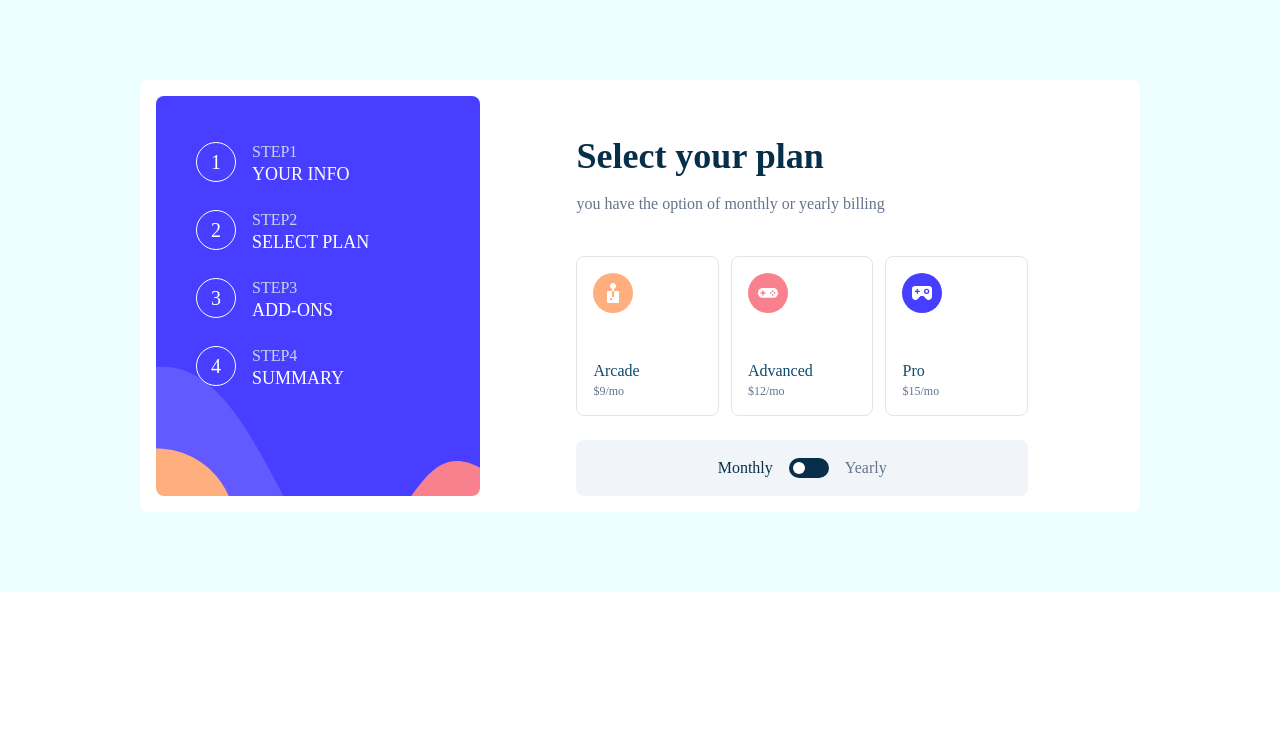
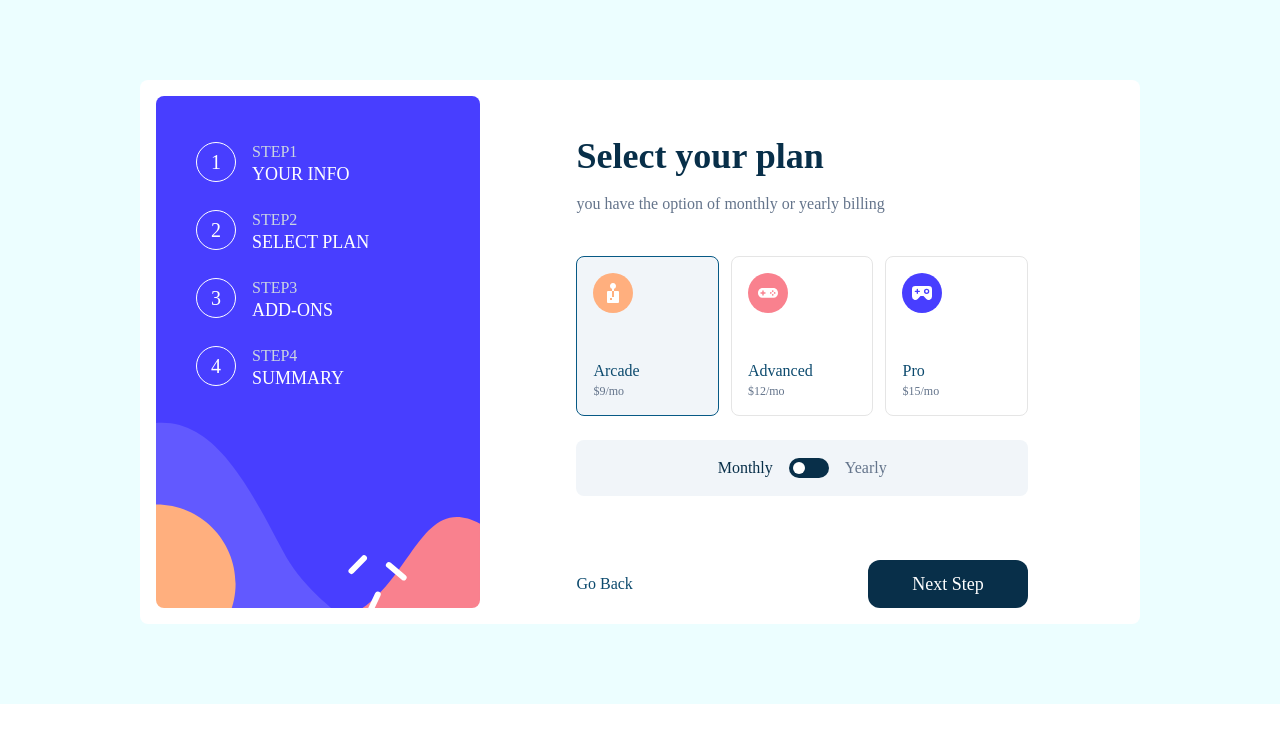
Before and after one commit to yealetssee/Multi-Step-Form, a React (Vite) app: page /plan in a window 1280 px wide. Shown: the top 742 px of the page. Built offline with nearby package versions, Linux system fonts and the light colour scheme.

Commit message:
feat:add next component for users to choose their preferable plan

```diff
--- a/src/components/index.ts
+++ b/src/components/index.ts
@@ -1 +1,2 @@
 export * from "./subroutes";
+export * from "./shared";
--- /dev/null
+++ b/src/components/shared/GoBack.tsx
@@ -0,0 +1,15 @@
+import { useNavigate } from "react-router-dom";
+
+const GoBack = () => {
+  const navigate = useNavigate();
+  return (
+    <span
+      className="cursor-pointer font-medium text-sky-900 capitalize"
+      onClick={() => navigate(-1)}
+    >
+      go back
+    </span>
+  );
+};
+
+export default GoBack;
--- /dev/null
+++ b/src/components/shared/index.ts
@@ -0,0 +1 @@
+export { default as GoBack } from "./GoBack";
--- a/src/components/subroutes/InfoForm.tsx
+++ b/src/components/subroutes/InfoForm.tsx
@@ -1,5 +1,11 @@
 import { useForm } from "react-hook-form";
 import { useNavigate } from "react-router-dom";
+type FormData = {
+  name: string;
+  password: string;
+  email: string;
+  phone: string;
+};
 
 const InfoForm = () => {
   const {
@@ -8,13 +14,6 @@ const InfoForm = () => {
     formState: { errors, isValid },
   } = useForm<FormData>();
   const navigate = useNavigate();
-
-  type FormData = {
-    name: string;
-    password: string;
-    email: string;
-    phone: string;
-  };
 
   const onSubmit = async (data: FormData) => {
     console.log(data);
@@ -51,7 +50,7 @@ const InfoForm = () => {
             )}
           </div>
 
-          <div className="w-full px-4 p-1 mt-2  border h-14 rounded-lg border-neutral-300">
+          <div className="w-full px-4 p-1 mt-2  border h-14 rounded-lg border-neutral-300 focus-within:border-sky-800 focus-within:border-2">
             <input
               className=" text-xl w-full h-full border-0  font-bold text-sky-900 outline-none  "
               id="name"
@@ -75,7 +74,7 @@ const InfoForm = () => {
               </p>
             )}
           </div>
-          <div className="w-full px-4 py-1 mt-2  border h-14 rounded-lg border-neutral-300">
+          <div className="w-full px-4 py-1 mt-2  border h-14 rounded-lg border-neutral-300 focus-within:border-sky-800 focus-within:border-2">
             <input
               className=" text-xl w-full h-full border-0 outline-none text-sky-900 font-bold  "
               id="password"
@@ -105,7 +104,7 @@ const InfoForm = () => {
               </p>
             )}
           </div>
-          <div className="w-full px-4 py-1 mt-2  border h-14 rounded-lg border-neutral-300">
+          <div className="w-full px-4 py-1 mt-2  border h-14 rounded-lg border-neutral-300 focus-within:border-sky-800 focus-within:border-2">
             <input
               className=" text-xl w-full h-full border-0 outline-none text-sky-900 font-bold "
               id="email"
@@ -129,7 +128,7 @@ const InfoForm = () => {
               </p>
             )}
           </div>
-          <div className="w-full px-4 py-1 mt-2  border h-14 rounded-lg border-neutral-300">
+          <div className="w-full px-4 py-1 mt-2  border h-14 rounded-lg border-neutral-300 focus-within:border-sky-800 focus-within:border-2 ">
             <input
               className=" text-xl w-full h-full border-0 outline-none text-sky-900 font-bold  "
               id="phone"
--- a/src/components/subroutes/SelectPlan.tsx
+++ b/src/components/subroutes/SelectPlan.tsx
@@ -1,9 +1,15 @@
-import { useState } from "react";
+import { useContext, useState } from "react";
 import { advanced, arcade, pro } from "../../assets/images";
+
+import GoBack from "../shared/GoBack";
+import { PlansContext } from "../../pages/Main";
 
 const SelectPlan = () => {
   const [isClicked, setIsClicked] = useState(false);
-  const [isFocused, setIsFocused] = useState(false);
+  const { plan, setPlan } = useContext(PlansContext);
+  const handleChoosePlan = (plan: "arcade" | "advanced" | "pro") => {
+    setPlan(plan);
+  };
 
   return (
     <div>
@@ -15,8 +21,15 @@ const SelectPlan = () => {
           you have the option of monthly or yearly billing
         </span>
       </h1>
-      <div className="flex gap-3 h-40 w-full justify-between mt-10">
-        <div className="flex flex-col p-4  justify-between items-start border border-neutral-200 rounded-lg w-full cursor-pointer">
+      <div className="flex gap-3 h-40 w-full justify-between mt-10 ">
+        <div
+          className={`flex flex-col p-4  justify-between items-start border  rounded-lg w-full cursor-pointer  ${
+            plan === "arcade"
+              ? "bg-slate-100 border-sky-800"
+              : "bg-transparent border-neutral-200"
+          }`}
+          onClick={() => handleChoosePlan("arcade")}
+        >
           <img src={arcade} />
           <h3>
             <span className="font-medium text-sky-900">Arcade</span>
@@ -28,7 +41,14 @@ const SelectPlan = () => {
             )}
           </h3>
         </div>
-        <div className="flex flex-col p-4 justify-between items-start border border-neutral-200 rounded-lg w-full cursor-pointer">
+        <div
+          className={`flex flex-col p-4 justify-between items-start border border-neutral-200 rounded-lg w-full cursor-pointer ${
+            plan === "advanced"
+              ? "bg-slate-100 border-sky-800"
+              : "bg-transparent border-neutral-200"
+          }`}
+          onClick={() => handleChoosePlan("advanced")}
+        >
           <img src={advanced} />
           <h3>
             <span className="font-medium text-sky-900">Advanced</span>
@@ -40,7 +60,14 @@ const SelectPlan = () => {
             )}
           </h3>
         </div>
-        <div className="flex flex-col p-4 justify-between items-start border border-neutral-200 rounded-lg w-full cursor-pointer">
+        <div
+          className={`flex flex-col p-4 justify-between items-start border border-neutral-200 rounded-lg w-full cursor-pointer ${
+            plan === "pro"
+              ? "bg-slate-100 border-sky-800"
+              : "bg-transparent border-neutral-200"
+          }`}
+          onClick={() => handleChoosePlan("pro")}
+        >
           <img src={pro} />
           <h3>
             <span className="font-medium text-sky-900">Pro</span>
@@ -86,6 +113,16 @@ const SelectPlan = () => {
           </span>
         </div>
       </div>
+      <div className="mt-16 flex justify-between items-center">
+        <GoBack />
+
+        <button
+          // onClick={handleNextStep}
+          className=" w-40 h-12 bg-sky-950 rounded-xl text-white text-lg font-medium flex items-center justify-center hover:bg-sky-800"
+        >
+          Next Step
+        </button>
+      </div>
     </div>
   );
 };
--- a/src/pages/Main.tsx
+++ b/src/pages/Main.tsx
@@ -1,8 +1,17 @@
 import { InfoForm, SelectPlan } from "../components";
 import { sidebarDesktop } from "../assets/images";
 import { Link, Route, Routes } from "react-router-dom";
+import { Dispatch, SetStateAction, createContext, useState } from "react";
+
+export const PlansContext = createContext<{
+  plan: Plan;
+  setPlan: Dispatch<SetStateAction<Plan>>;
+}>({ plan: "arcade", setPlan: () => {} });
+
+type Plan = "arcade" | "advanced" | "pro";
 
 const Main = () => {
+  const [plan, setPlan] = useState<Plan>("arcade");
   return (
     <main className=" h-auto bg-white p-4 flex w-[1000px] rounded-lg  ">
       <div
@@ -65,12 +74,14 @@ const Main = () => {
         </ul>
       </div>
       <div className="w-full px-24 pt-10">
+        <PlansContext.Provider value={{ plan, setPlan }}>
           <Routes>
             <Route path="/" element={<InfoForm />} />
             <Route path="/plan" element={<SelectPlan />} />
             <Route path="/addons" element={<div>addon</div>} />
             <Route path="/summary" element={<div>summary</div>} />
           </Routes>
+        </PlansContext.Provider>
       </div>
     </main>
   );
```
Lines whose indentation alone changed are shown as unchanged.
